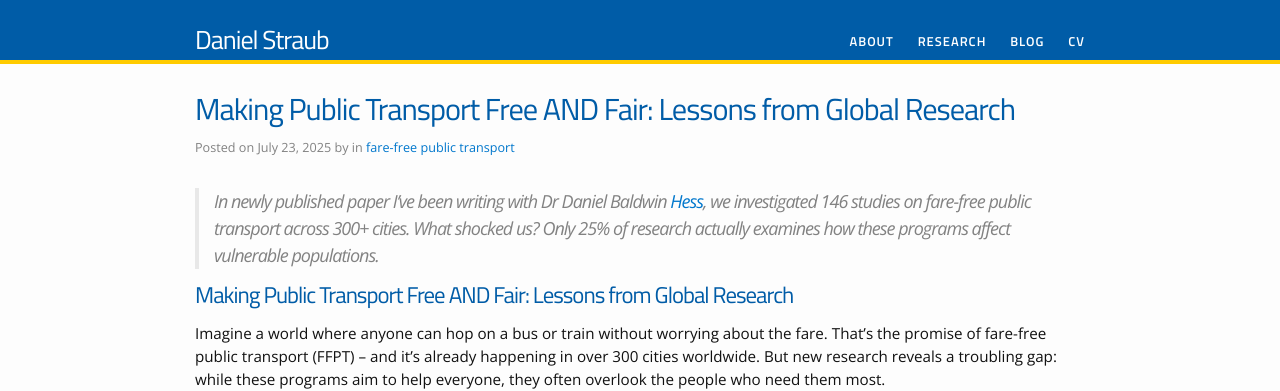
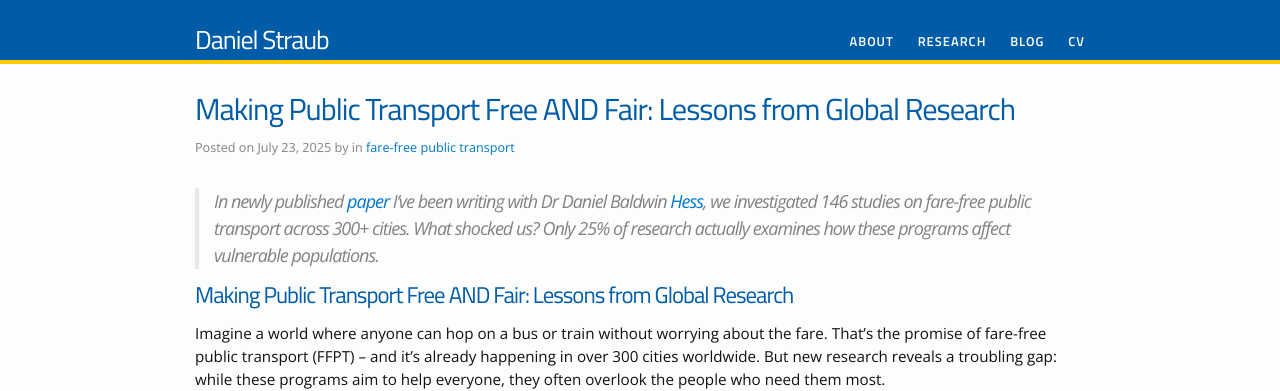
Before and after one commit to tracetheheat/tracetheheat.github.io, a Jekyll site: the page built from _posts/2025-07-23-making-public-transport-free-and-fair.md, in a window 1280 px wide. Shown: the top 391 px of the page. Built offline with Jekyll 4.4.1, drawn with Linux system fonts in a browser that asks for light colours; comment, search, counter and statistics services are not loaded; some of the changed lines change nothing that is shown.

Commit message:
July 25 blog4

```diff
--- a/_posts/2025-07-23-making-public-transport-free-and-fair.md
+++ b/_posts/2025-07-23-making-public-transport-free-and-fair.md
@@ -4,7 +4,7 @@ title:  "Making Public Transport Free AND Fair: Lessons from Global Research"
 date:   2025-07-23 05:36:27
 categories: ['fare-free public transport']
 ---
-> In newly published paper I've been writing with Dr Daniel Baldwin [Hess](https://scholar.google.com/citations?user=1_FINjQAAAAJ&hl=cs), we investigated 146 studies on fare-free public transport across 300+ cities. What shocked us? Only 25% of research actually examines how these programs affect vulnerable populations.
+> In newly published [paper](https://www.sciencedirect.com/science/article/pii/S2590198225001332) I've been writing with Dr Daniel Baldwin [Hess](https://scholar.google.com/citations?user=1_FINjQAAAAJ&hl=cs), we investigated 146 studies on fare-free public transport across 300+ cities. What shocked us? Only 25% of research actually examines how these programs affect vulnerable populations.
 
 # Making Public Transport Free AND Fair: Lessons from Global Research
 
```
